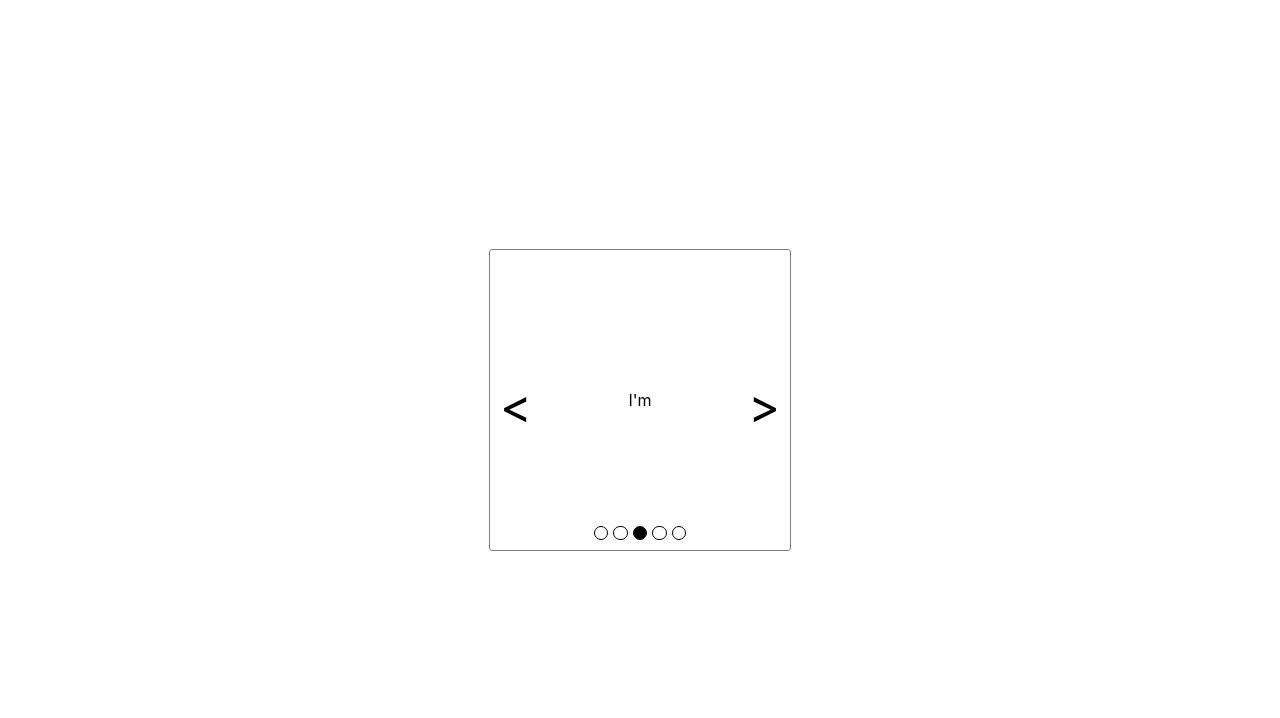
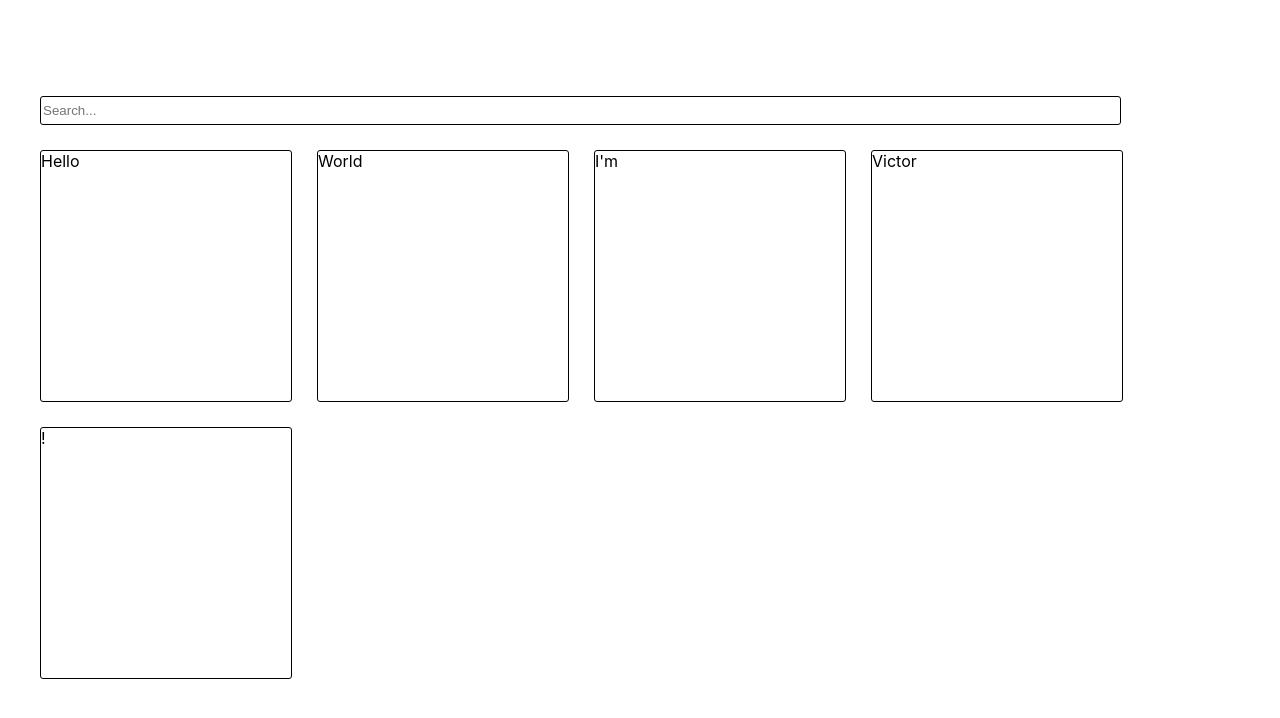
Before and after one commit to victorgvargas/components-library, a React (Create React App) app: page / in a window 1280 px wide. Shown: the top 718 px of the page. Built offline with nearby package versions, Linux system fonts and the light colour scheme.

Commit message:
grid component

```diff
--- a/src/App.tsx
+++ b/src/App.tsx
@@ -1,11 +1,11 @@
-import Carousel from "./components/carousel/Carousel";
+import Grid from "./components/grid/Grid";
 
 function App() {
-  const cells = [<div>Hello</div>, <div>World</div>, <div>I'm</div>, <div>Victor</div>, <div><img src="https://upload.wikimedia.org/wikipedia/commons/3/3d/LARGE_elevation.jpg"/></div>]
+  const cells = [<div>Hello</div>, <div>World</div>, <div>I'm</div>, <div>Victor</div>, <div>!</div>]
 
   return (
     <div className="container">
-      <Carousel children={cells} timer={3000}/>
+      <Grid items={cells} />
     </div>
   );
 }
--- /dev/null
+++ b/src/components/grid/Grid.tsx
@@ -0,0 +1,56 @@
+import { useState } from "react";
+import { styled } from "styled-components";
+
+interface GridProps {
+    items: JSX.Element[];
+}
+
+const FlexContainer = styled.div`
+    display: flex;
+    flex-wrap: wrap;
+    max-width: 1200px;
+`;
+
+const FlexItem = styled.div`
+    width: 250px;
+    height: 250px;
+    border: 1px solid black;
+    border-radius: 3px;
+    overflow: hidden;
+    margin: 0 25px 25px 0;
+`;
+
+const SearchBar = styled.input`
+    max-width: 1075px;
+    min-width: 632.5px;
+    border: 1px solid black;
+    border-radius: 3px;
+    height: 25px;
+    margin-bottom: 25px;
+`;
+
+const Container = styled.div`
+    display: flex;
+    flex-direction: column;
+`;
+
+const Grid = ({ items }: GridProps) => {
+    const [filteredItems, setFilteredItems] = useState(items);
+
+    const handleChange = (event: React.ChangeEvent<HTMLInputElement>) => {
+        const searchText = event.target.value.toLowerCase();
+
+        setFilteredItems(items.filter(item => (item.props.children as string).toLowerCase().includes(searchText)));
+    }
+
+    return <Container>
+        <SearchBar placeholder="Search..." type="text" onChange={handleChange}/>
+        <FlexContainer>
+            {filteredItems.map((item, index) => (
+                <FlexItem key={index}>{item}</FlexItem>
+            ))}
+        </FlexContainer>
+    </Container>;
+}
+
+export default Grid;
```
